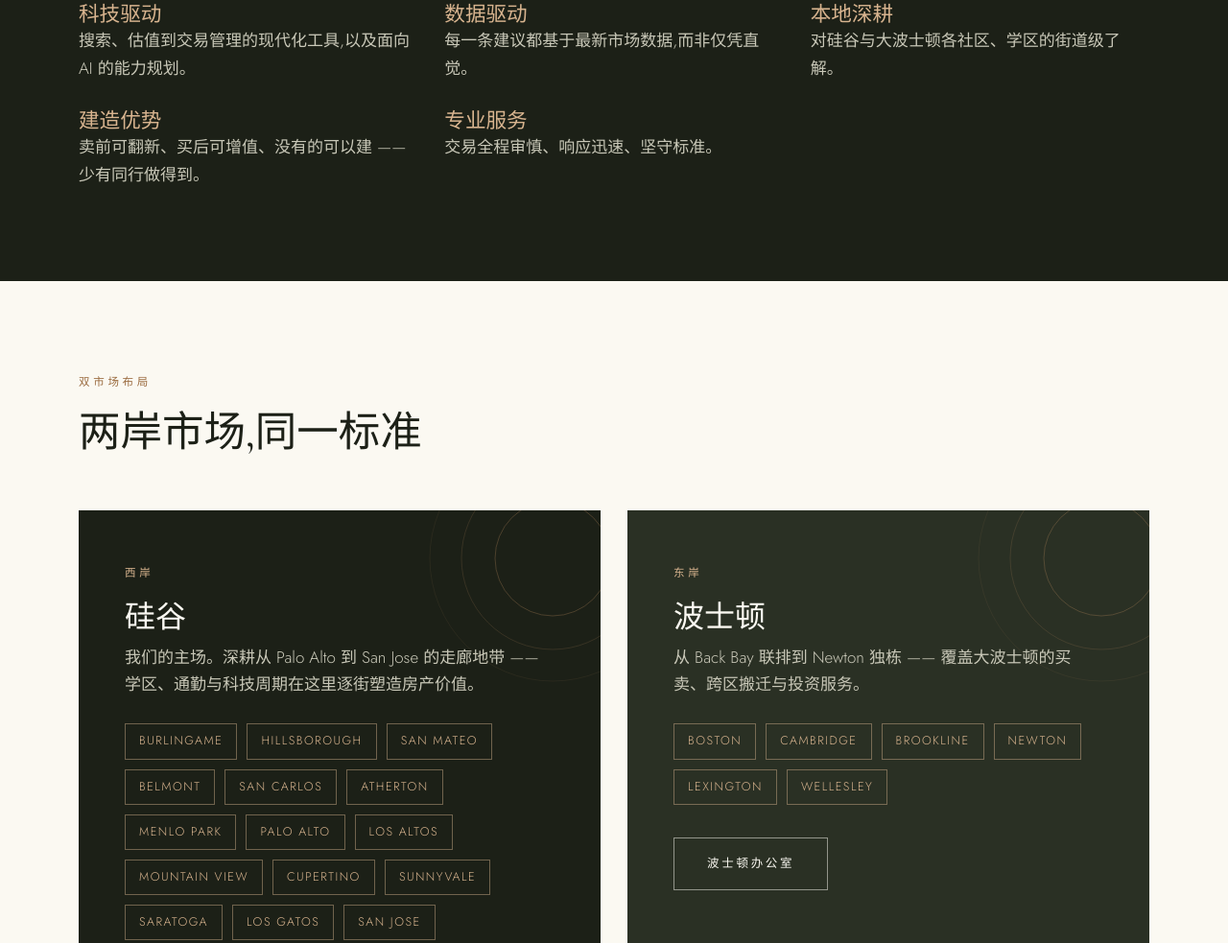
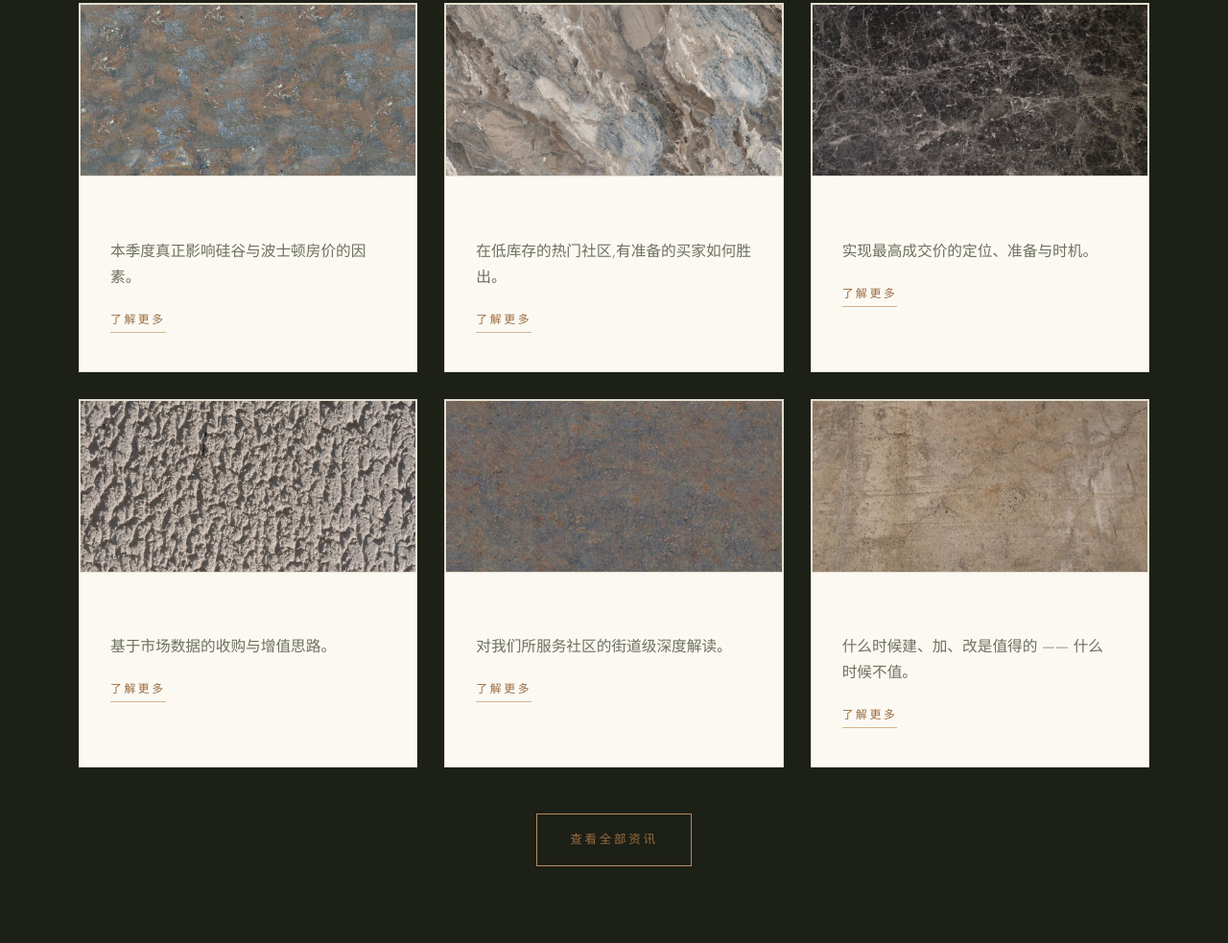
Before and after one commit to EllaTang009/ripple-realty-website, a plain HTML site: page zh/index.html in a window 1280 px wide. Shown: the part 2350-3333 px from the top of the page at 96% size. Drawn offline with nearby package versions, Linux system fonts and the light colour scheme.

Commit message:
Sync home Insights section with Insights page and link each card
Co-Authored-By: Claude Opus 5.5 <noreply@anthropic.com>
Claude-Session: https://claude.ai/code/session_015QSik4C5ArY478ye1DsKKC

```diff
--- a/style.css
+++ b/style.css
@@ -313,3 +313,7 @@ footer .legal { border-top: 1px solid rgba(228,223,206,.15); padding-top: 28px;
 .photo.has-img img { position: absolute; inset: 0; width: 100%; height: 100%; object-fit: cover; object-position: 50% 45%; }
 @media (max-width: 960px) { .feature-row .photo-firm { min-height: 0; aspect-ratio: 3 / 2; } }
 .photo-firm img { object-position: 72% 50%; }
+
+/* Insights cards: land below the sticky header and mark the card arrived at */
+.grid .card[id] { scroll-margin-top: 120px; }
+.grid .card:target { border-color: var(--bronze); box-shadow: 0 18px 40px -24px rgba(28,32,23,.35); }
--- a/zh/index.html
+++ b/zh/index.html
@@ -97,12 +97,14 @@ h1,h2,h3,.display,.quote p { font-family: "Cormorant Garamond", "Noto Serif SC",
       <h2>客户长期信任我们的五个理由</h2>
     </div>
     <div class="grid c3">
-      <div><h3 style="color:var(--bronze-light)">科技驱动</h3><p>搜索、估值到交易管理的现代化工具,以及面向 AI 的能力规划。</p></div>
-      <div><h3 style="color:var(--bronze-light)">数据驱动</h3><p>每一条建议都基于最新市场数据,而非仅凭直觉。</p></div>
-      <div><h3 style="color:var(--bronze-light)">本地深耕</h3><p>对硅谷与大波士顿各社区、学区的街道级了解。</p></div>
-      <div><h3 style="color:var(--bronze-light)">建造优势</h3><p>卖前可翻新、买后可增值、没有的可以建 —— 少有同行做得到。</p></div>
-      <div><h3 style="color:var(--bronze-light)">专业服务</h3><p>交易全程审慎、响应迅速、坚守标准。</p></div>
+      <a class="card" href="insights.html#market-updates"><div class="photo has-img" style="min-height:180px;margin:-40px -32px 28px"><img src="../assets/insight-market.jpg" alt="" width="1000" height="500" loading="lazy"></div><h3>市场动态</h3><p>本季度真正影响硅谷与波士顿房价的因素。</p><span class="more">了解更多</span></a>
+      <a class="card" href="insights.html#buying-tips"><div class="photo has-img" style="min-height:180px;margin:-40px -32px 28px"><img src="../assets/insight-buying.jpg" alt="" width="1000" height="500" loading="lazy"></div><h3>买房攻略</h3><p>在低库存的热门社区,有准备的买家如何胜出。</p><span class="more">了解更多</span></a>
+      <a class="card" href="insights.html#selling-tips"><div class="photo has-img" style="min-height:180px;margin:-40px -32px 28px"><img src="../assets/insight-selling.jpg" alt="" width="1000" height="500" loading="lazy"></div><h3>卖房攻略</h3><p>实现最高成交价的定位、准备与时机。</p><span class="more">了解更多</span></a>
+      <a class="card" href="insights.html#investment-strategies"><div class="photo has-img" style="min-height:180px;margin:-40px -32px 28px"><img src="../assets/insight-investment.jpg" alt="" width="1000" height="500" loading="lazy"></div><h3>投资策略</h3><p>基于市场数据的收购与增值思路。</p><span class="more">了解更多</span></a>
+      <a class="card" href="insights.html#neighborhood-guides"><div class="photo has-img" style="min-height:180px;margin:-40px -32px 28px"><img src="../assets/insight-neighborhood.jpg" alt="" width="1000" height="500" loading="lazy"></div><h3>社区指南</h3><p>对我们所服务社区的街道级深度解读。</p><span class="more">了解更多</span></a>
+      <a class="card" href="insights.html#construction-remodeling"><div class="photo has-img" style="min-height:180px;margin:-40px -32px 28px"><img src="../assets/insight-construction.jpg" alt="" width="1000" height="500" loading="lazy"></div><h3>建造与翻新</h3><p>什么时候建、加、改是值得的 —— 什么时候不值。</p><span class="more">了解更多</span></a>
     </div>
+    <div class="reviews-cta" style="text-align:center"><a class="btn" href="insights.html">查看全部资讯</a></div>
   </div>
 </section>
 
```
Also changed, not shown: index.html (+7 -3 lines), insights.html (+1 -1 lines), zh/insights.html (+1 -1 lines).
